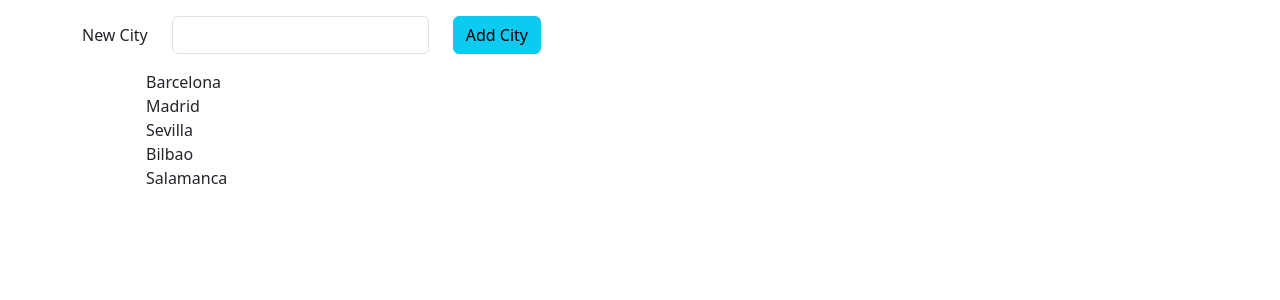
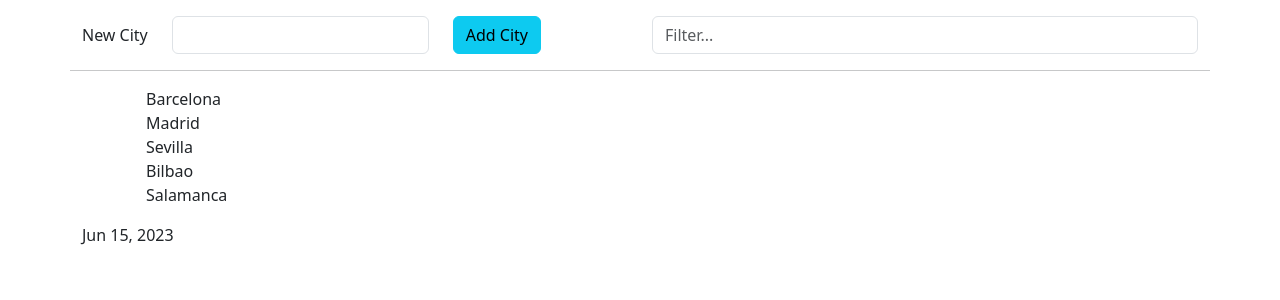
Before and after one commit to Sahurtaro/entrenamiento-angular, an Angular app: page / in a window 1280 px wide. Shown: the top 300 px of the page. Built offline with nearby package versions, Linux system fonts and the light colour scheme.

Commit message:
Día 13 - Pipes

```diff
--- a/src/app/app.component.html
+++ b/src/app/app.component.html
@@ -1,22 +1,32 @@
 <div class="container">
   <div class="row">
-    <div class="col-md-12 my-3">
+    <div class="col-md-6 my-3">
       <app-form-new-item
         (newItemEvent)="addNewCity($event)"
         [label]="'City'"
         [className]="'btn-info'"
       ></app-form-new-item>
     </div>
+    <div class="col-md-6 my-3">
+      <input
+        type="text"
+        class="form-control"
+        placeholder="Filter..."
+        [(ngModel)]="criteria"
+      />
+    </div>
+    <hr />
     <div class="col-md-8">
       <ul>
         <app-cities
-          *ngFor="let city of cities"
+          *ngFor="let city of cities | filter : criteria"
           (cityClickedEvent)="onCityClicked($event)"
           [city]="city"
           [selection]="selection"
         ></app-cities>
       </ul>
     </div>
+    <p>{{ "6/15/2023, 10:18 AM " | date }}</p>
     <div class="col-md-4">
       <div *ngIf="selection">
         <p>Your city is {{ selection }}</p>
--- a/src/app/app.component.ts
+++ b/src/app/app.component.ts
@@ -6,6 +6,7 @@
   styleUrls: ['./app.component.scss'],
 })
 export class AppComponent {
+  criteria = '';
   cities = ['Barcelona', 'Madrid', 'Sevilla', 'Bilbao', 'Salamanca'];
   name!: string;
   selection!: string;
--- a/src/app/cities/cities.component.ts
+++ b/src/app/cities/cities.component.ts
@@ -14,7 +14,7 @@
         (click)="onCityClicked(city)"
         [ngClass]="{ 'alert alert-info': city === selection }"
       >
-        {{ city }}
+        {{ city | titlecase }}
       </li>
     </ul>
   `,
--- /dev/null
+++ b/src/app/pipes/filter.pipe.ts
@@ -0,0 +1,16 @@
+import { Pipe, PipeTransform } from '@angular/core';
+@Pipe({
+  name: 'filter',
+})
+export class FilterPipe implements PipeTransform {
+  transform(values: string[], arg: string): string[] {
+    if (!arg || arg?.length < 3) return values;
+    let result: string[] = [];
+    for (const value of values) {
+      if (value.toLocaleLowerCase().indexOf(arg.toLocaleLowerCase()) > -1) {
+        result = [...result, value];
+      }
+    }
+    return result;
+  }
+}
```
Also changed, not shown: src/app/app.module.ts (+7 -8 lines).
